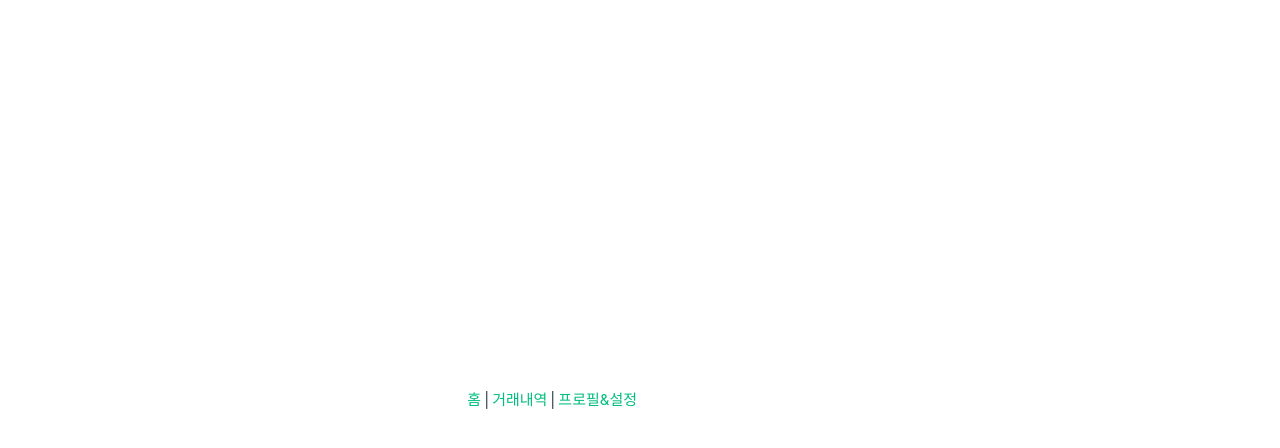
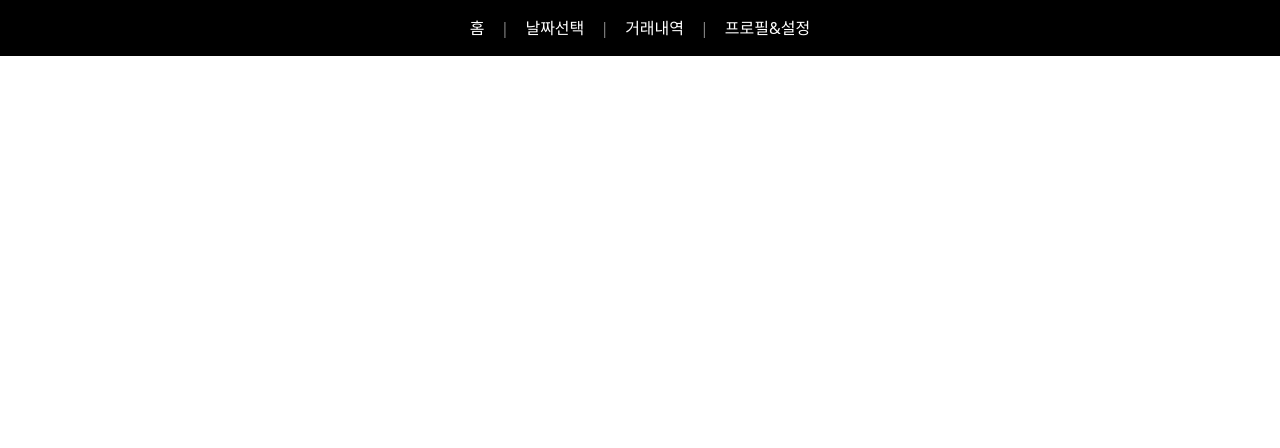
Before and after one commit to NewYoyo-coder/Skeleton-project, a Vue app in the folder Skeleton-project/: page / in a window 1280 px wide. Shown: the top 448 px of the page. Built offline with nearby package versions, Linux system fonts and the light colour scheme.

Commit message:
날짜선택추가 및 모달창 구현

```diff
--- a/Skeleton-project/src/sides/header-page.vue
+++ b/Skeleton-project/src/sides/header-page.vue
@@ -2,15 +2,94 @@
   <header class="bg-black py-3">
     <div class="container">
       <nav class="d-flex justify-content-center align-items-center gap-3">
-        <router-link to="/mainDashboard" class="nav-link-custom">홈</router-link>
+        <router-link to="/mainDashboard" class="text-white text-decoration-none"
+          >홈</router-link
+        >
         <span class="text-white-50">|</span>
-        <router-link to="/transactionHistory" class="nav-link-custom">거래내역</router-link>
+
+        <a
+          href="#"
+          class="text-white text-decoration-none"
+          data-bs-toggle="modal"
+          data-bs-target="#monthModal"
+          @click.prevent
+        >
+          날짜선택
+        </a>
+
         <span class="text-white-50">|</span>
-        <router-link to="/profileSettings" class="nav-link-custom">프로필&설정</router-link>
+        <router-link
+          to="/transactionHistory"
+          class="text-white text-decoration-none"
+          >거래내역</router-link
+        >
+        <span class="text-white-50">|</span>
+        <router-link
+          to="/profileSettings"
+          class="text-white text-decoration-none"
+          >프로필&설정</router-link
+        >
       </nav>
+    </div>
+
+    <div class="modal fade" id="monthModal" tabindex="-1" aria-hidden="true">
+      <div class="modal-dialog modal-dialog-centered modal-sm">
+        <div class="modal-content text-dark">
+          <div class="modal-header">
+            <h5 class="modal-title">조회할 월 선택</h5>
+            <button
+              type="button"
+              class="btn-close"
+              data-bs-dismiss="modal"
+              aria-label="Close"
+            ></button>
+          </div>
+          <div class="modal-body">
+            <input type="month" class="form-control" v-model="tempDate" />
+          </div>
+          <div class="modal-footer">
+            <button
+              type="button"
+              class="btn btn-secondary"
+              data-bs-dismiss="modal"
+            >
+              취소
+            </button>
+            <button
+              type="button"
+              class="btn btn-primary"
+              data-bs-dismiss="modal"
+              @click="applyDate"
+            >
+              확인
+            </button>
+          </div>
+        </div>
+      </div>
     </div>
   </header>
 </template>
 
-<style scoped>
-</style>
+<script setup>
+import { ref } from 'vue';
+
+const today = new Date();
+const displayYear = ref(today.getFullYear());
+const displayMonth = ref(today.getMonth() + 1);
+
+const monthStr =
+  displayMonth.value < 10 ? `0${displayMonth.value}` : displayMonth.value;
+const tempDate = ref(`${displayYear.value}-${monthStr}`);
+
+const applyDate = () => {
+  if (tempDate.value) {
+    const [year, month] = tempDate.value.split('-');
+    displayYear.value = parseInt(year, 10);
+    displayMonth.value = parseInt(month, 10);
+
+    console.log(`선택된 날짜: ${displayYear.value}년 ${displayMonth.value}월`);
+  }
+};
+</script>
+
+<style scoped></style>
```
Also changed, not shown: Skeleton-project/src/main.js (+11 -10 lines).
